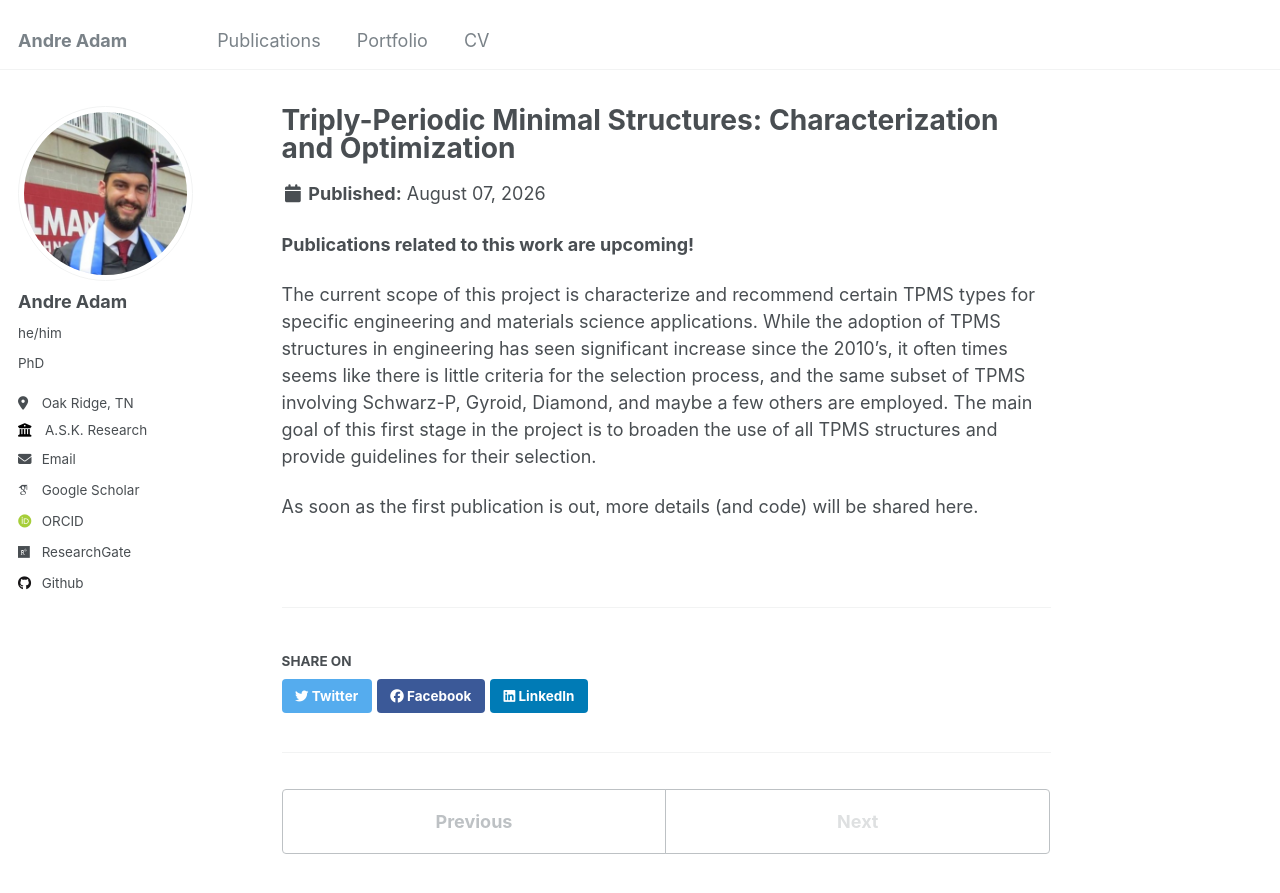
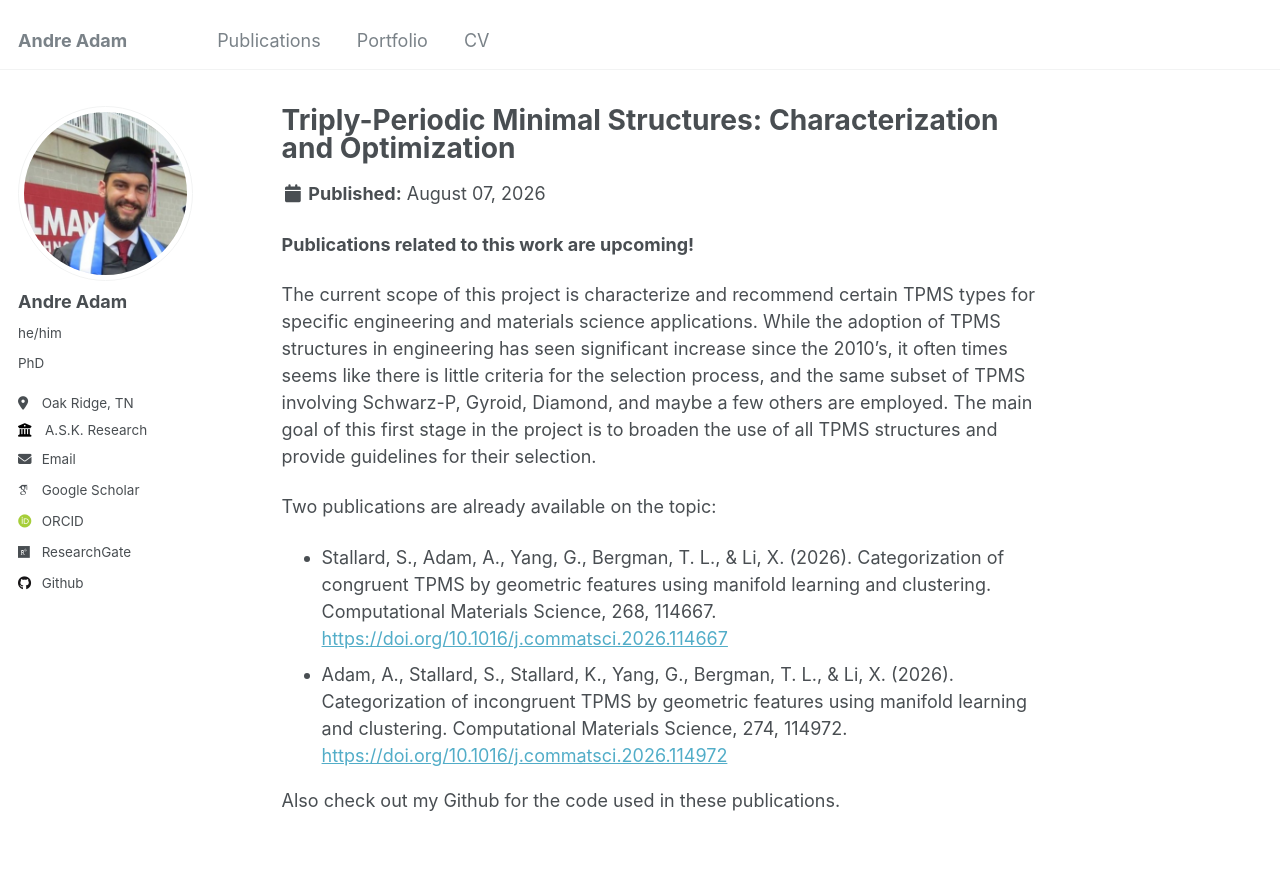
Before and after one commit to adama-wzr/adama-wzr.github.io, a Jekyll site: the page built from _portfolio/portfolio-3.md, in a window 1280 px wide and 900 px high. Shown: the top 893 px of the window. Built offline with Jekyll 4.4.1, drawn with Linux system fonts in a browser that asks for light colours; some web fonts are replaced.

Commit message:
Update portfolio-3.md
- added TPMS citations

```diff
--- a/_portfolio/portfolio-3.md
+++ b/_portfolio/portfolio-3.md
@@ -8,4 +8,9 @@ collection: portfolio
 
 The current scope of this project is characterize and recommend certain TPMS types for specific engineering and materials science applications. While the adoption of TPMS structures in engineering has seen significant increase since the 2010's, it often times seems like there is little criteria for the selection process, and the same subset of TPMS involving Schwarz-P, Gyroid, Diamond, and maybe a few others are employed. The main goal of this first stage in the project is to broaden the use of all TPMS structures and provide guidelines for their selection.
 
-As soon as the first publication is out, more details (and code) will be shared here.
+Two publications are already available on the topic:
+
+* Stallard, S., Adam, A., Yang, G., Bergman, T. L., & Li, X. (2026). Categorization of congruent TPMS by geometric features using manifold learning and clustering. Computational Materials Science, 268, 114667. <https://doi.org/10.1016/j.commatsci.2026.114667>
+* Adam, A., Stallard, S., Stallard, K., Yang, G., Bergman, T. L., & Li, X. (2026). Categorization of incongruent TPMS by geometric features using manifold learning and clustering. Computational Materials Science, 274, 114972. <https://doi.org/10.1016/j.commatsci.2026.114972>
+
+Also check out my Github for the code used in these publications.
```
